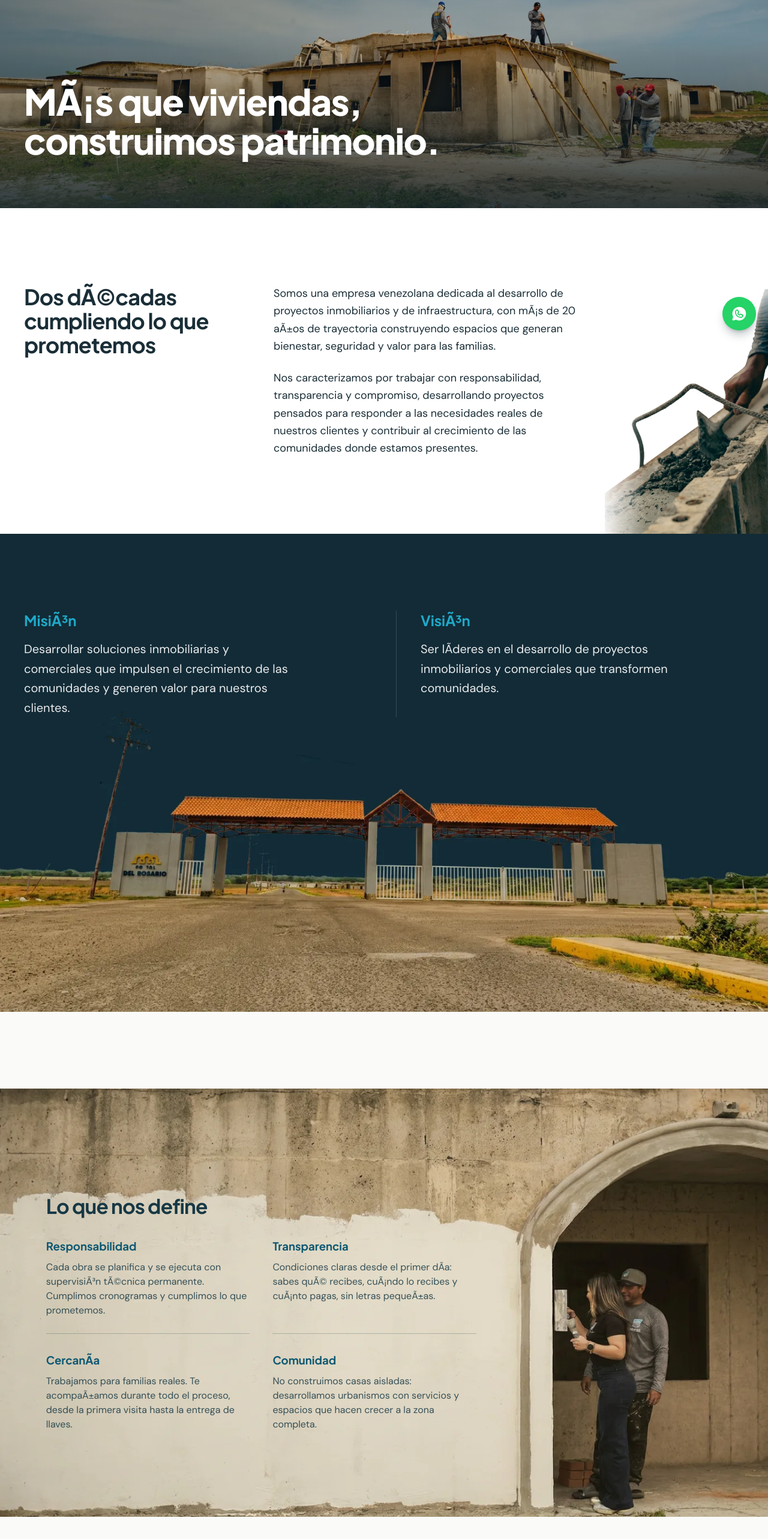
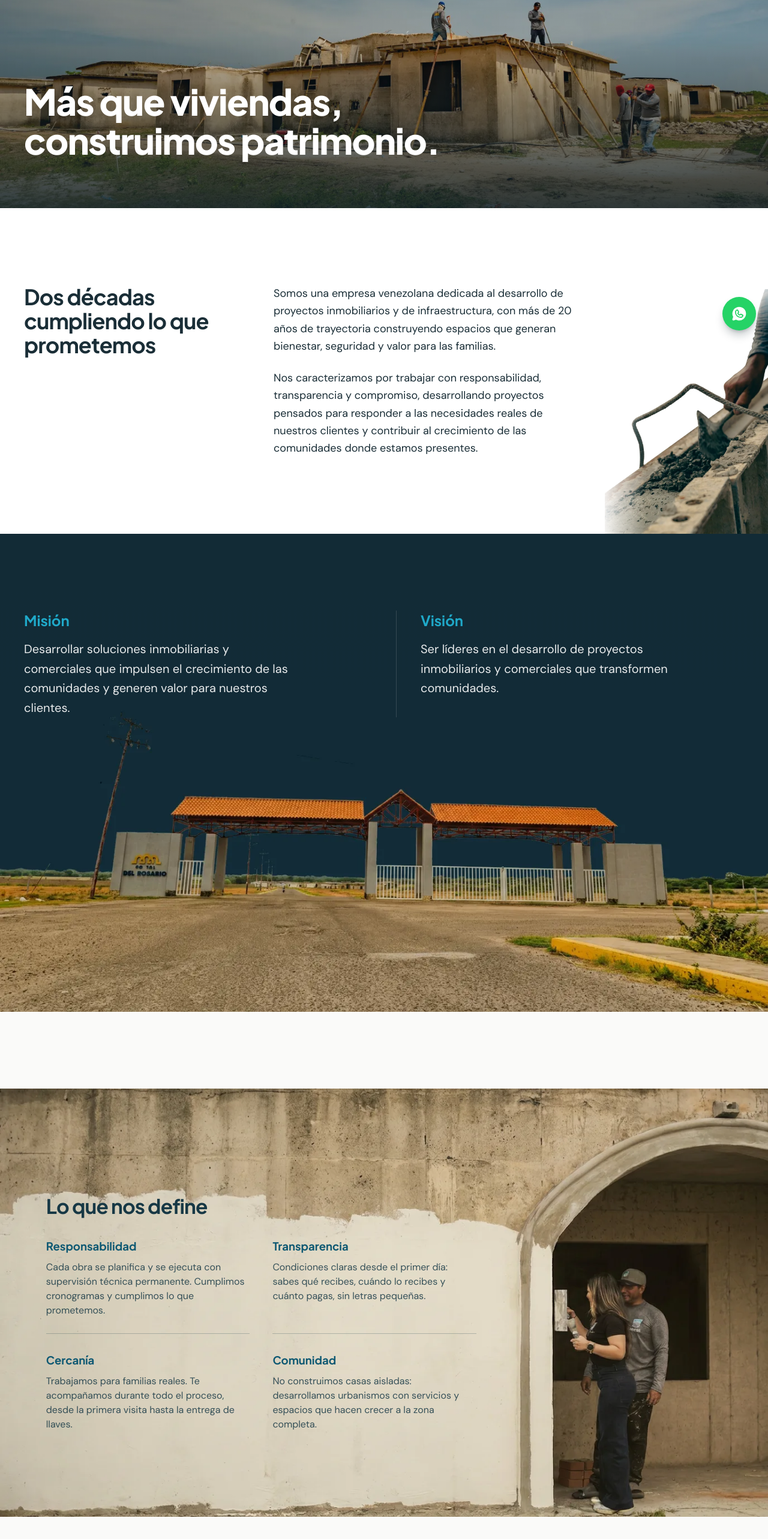
Before and after one commit to marcodpa/gemo, a Next.js app: page /quienes-somos in a window 1280 px wide. Shown: the part 229-2795 px from the top of the page at 60% size. Built offline with nearby package versions, Linux system fonts and the light colour scheme.

Commit message:
Reparar acentos danados por codificacion en quienes-somos
Co-Authored-By: Claude Fable 5 <noreply@anthropic.com>

```diff
--- a/app/quienes-somos/page.tsx
+++ b/app/quienes-somos/page.tsx
@@ -4,23 +4,23 @@ import Link from "next/link";
 import Reveal from "@/components/Reveal";
 
 export const metadata: Metadata = {
-  title: "QuiÃ©nes somos",
+  title: "Quiénes somos",
   description:
-    "GEMO Construcciones es una empresa venezolana con mÃ¡s de 20 aÃ±os de trayectoria desarrollando proyectos inmobiliarios y de infraestructura que generan bienestar, seguridad y valor para las familias.",
+    "GEMO Construcciones es una empresa venezolana con más de 20 años de trayectoria desarrollando proyectos inmobiliarios y de infraestructura que generan bienestar, seguridad y valor para las familias.",
 };
 
 const principles = [
   {
     title: "Responsabilidad",
-    text: "Cada obra se planifica y se ejecuta con supervisiÃ³n tÃ©cnica permanente. Cumplimos cronogramas y cumplimos lo que prometemos.",
+    text: "Cada obra se planifica y se ejecuta con supervisión técnica permanente. Cumplimos cronogramas y cumplimos lo que prometemos.",
   },
   {
     title: "Transparencia",
-    text: "Condiciones claras desde el primer dÃ­a: sabes quÃ© recibes, cuÃ¡ndo lo recibes y cuÃ¡nto pagas, sin letras pequeÃ±as.",
+    text: "Condiciones claras desde el primer día: sabes qué recibes, cuándo lo recibes y cuánto pagas, sin letras pequeñas.",
   },
   {
-    title: "CercanÃ­a",
-    text: "Trabajamos para familias reales. Te acompaÃ±amos durante todo el proceso, desde la primera visita hasta la entrega de llaves.",
+    title: "Cercanía",
+    text: "Trabajamos para familias reales. Te acompañamos durante todo el proceso, desde la primera visita hasta la entrega de llaves.",
   },
   {
     title: "Comunidad",
@@ -31,7 +31,7 @@ const principles = [
 export default function QuienesSomosPage() {
   return (
     <main className="bg-paper">
-      {/* Hero de pÃ¡gina: la obra a pantalla completa con el titular encima */}
+      {/* Hero de página: la obra a pantalla completa con el titular encima */}
       <section className="relative flex min-h-[72svh] items-end overflow-hidden">
         <Image
           src="/images/obra-techo.webp"
@@ -48,7 +48,7 @@ export default function QuienesSomosPage() {
         <div className="relative mx-auto w-full max-w-[1320px] px-5 pt-44 pb-16 md:pb-20 lg:px-10">
           <Reveal>
             <h1 className="max-w-3xl font-display text-4xl leading-[1.08] font-extrabold tracking-tight text-white md:text-6xl">
-              MÃ¡s que viviendas, construimos patrimonio.
+              Más que viviendas, construimos patrimonio.
             </h1>
           </Reveal>
         </div>
@@ -77,13 +77,13 @@ export default function QuienesSomosPage() {
           <div className="grid gap-12 md:grid-cols-[1fr_1.5fr] md:gap-20">
             <Reveal>
               <h2 className="font-display text-3xl font-bold tracking-tight md:text-4xl">
-                Dos dÃ©cadas cumpliendo lo que prometemos
+                Dos décadas cumpliendo lo que prometemos
               </h2>
             </Reveal>
             <Reveal delay={100} className="space-y-6 text-lg leading-relaxed text-body">
               <p>
                 Somos una empresa venezolana dedicada al desarrollo de proyectos inmobiliarios y de
-                infraestructura, con mÃ¡s de 20 aÃ±os de trayectoria construyendo espacios que generan
+                infraestructura, con más de 20 años de trayectoria construyendo espacios que generan
                 bienestar, seguridad y valor para las familias.
               </p>
               <p>
@@ -96,21 +96,21 @@ export default function QuienesSomosPage() {
         </div>
       </section>
 
-      {/* MisiÃ³n y visiÃ³n: el texto vive en el cielo oscuro de la foto y la
+      {/* Misión y visión: el texto vive en el cielo oscuro de la foto y la
           entrada de Portal del Rosario queda anclada al fondo. */}
-      <section aria-label="MisiÃ³n y visiÃ³n" className="overflow-hidden bg-ink-900 pt-24 text-white md:pt-32">
+      <section aria-label="Misión y visión" className="overflow-hidden bg-ink-900 pt-24 text-white md:pt-32">
         <div className="relative z-10 mx-auto grid max-w-[1320px] gap-14 px-5 md:grid-cols-2 md:gap-10 lg:px-10">
           <Reveal>
-            <h2 className="font-display text-2xl font-bold text-cyan-400">MisiÃ³n</h2>
+            <h2 className="font-display text-2xl font-bold text-cyan-400">Misión</h2>
             <p className="mt-4 max-w-md text-lg leading-relaxed text-white/90 md:text-xl">
               Desarrollar soluciones inmobiliarias y comerciales que impulsen el crecimiento de las
               comunidades y generen valor para nuestros clientes.
             </p>
           </Reveal>
           <Reveal delay={120} className="md:border-l md:border-white/15 md:pl-10">
-            <h2 className="font-display text-2xl font-bold text-cyan-400">VisiÃ³n</h2>
+            <h2 className="font-display text-2xl font-bold text-cyan-400">Visión</h2>
             <p className="mt-4 max-w-md text-lg leading-relaxed text-white/90 md:text-xl">
-              Ser lÃ­deres en el desarrollo de proyectos inmobiliarios y comerciales que transformen
+              Ser líderes en el desarrollo de proyectos inmobiliarios y comerciales que transformen
               comunidades.
             </p>
           </Reveal>
@@ -133,13 +133,13 @@ export default function QuienesSomosPage() {
         </Reveal>
       </section>
 
-      {/* Principios: composiciÃ³n fotogrÃ¡fica con el texto pintado en la
+      {/* Principios: composición fotográfica con el texto pintado en la
           pared de la obra. El texto alternativo conserva el contenido
           para lectores de pantalla y SEO. */}
       {/* Principios: texto real superpuesto sobre la pared pintada de la
-          obra. En mÃ³vil el texto va arriba y la foto debajo. */}
+          obra. En móvil el texto va arriba y la foto debajo. */}
       <section aria-label="Lo que nos define" className="py-24 md:py-32">
-        {/* VersiÃ³n mÃ³vil: texto en flujo normal */}
+        {/* Versión móvil: texto en flujo normal */}
         <div className="mx-auto max-w-[1320px] px-5 md:hidden">
           <h2 className="font-display text-3xl font-bold tracking-tight">Lo que nos define</h2>
           <div className="mt-8 grid gap-8">
```
